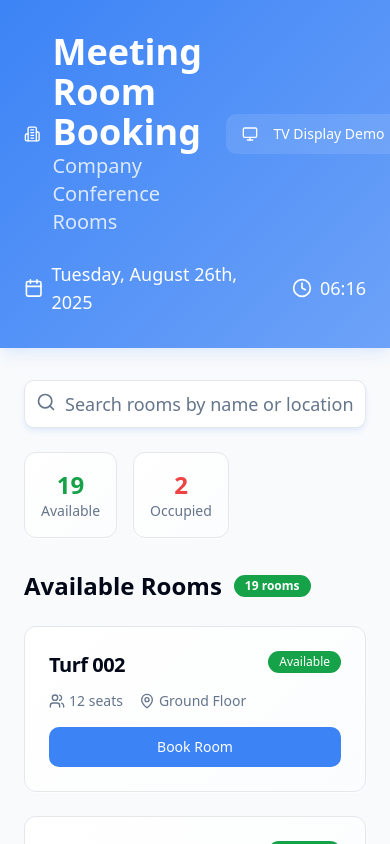
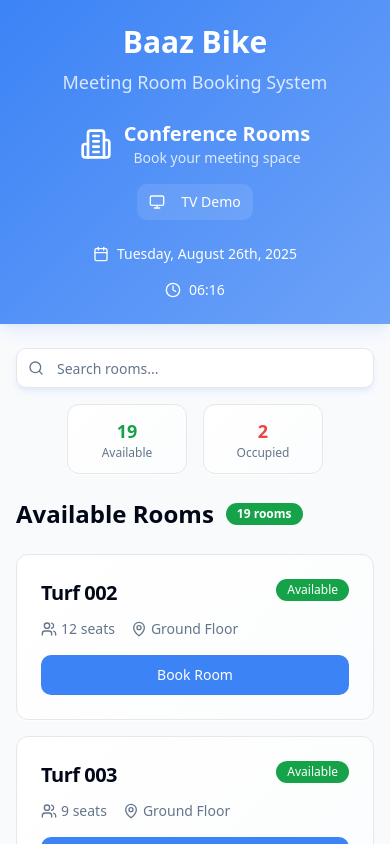
Before and after one commit to Saurab521/meet-buddy-finder, a React (Vite) app: page / in a window 390 px wide. Shown: the top 844 px of the page. Built offline with nearby package versions, Linux system fonts and the light colour scheme.

Commit message:
Update company name and improve mobile view
Add "Baaz Bike" as the company name at the top of the application.
Adjust the layout to ensure the header is displayed correctly on mobile devices.

```diff
--- a/src/pages/Index.tsx
+++ b/src/pages/Index.tsx
@@ -65,64 +65,74 @@ const Index = () => {
     <div className="min-h-screen bg-background">
       {/* Header */}
       <header className="bg-gradient-primary text-white shadow-elevated">
-        <div className="container mx-auto px-6 py-8">
-          <div className="flex items-center justify-between mb-6">
+        <div className="container mx-auto px-4 sm:px-6 py-6 sm:py-8">
+          {/* Company Name */}
+          <div className="text-center mb-6">
+            <h1 className="text-3xl sm:text-4xl md:text-5xl font-bold text-white mb-2">
+              Baaz Bike
+            </h1>
+            <p className="text-lg sm:text-xl text-white/80">Meeting Room Booking System</p>
+          </div>
+
+          <div className="flex flex-col sm:flex-row items-center justify-between gap-4 mb-6">
             <div className="flex items-center gap-3">
-              <Building2 className="h-10 w-10" />
-              <div>
-                <h1 className="text-4xl font-bold">Meeting Room Booking</h1>
-                <p className="text-xl text-white/80">Company Conference Rooms</p>
+              <Building2 className="h-8 w-8 sm:h-10 sm:w-10" />
+              <div className="text-center sm:text-left">
+                <h2 className="text-xl sm:text-2xl font-semibold">Conference Rooms</h2>
+                <p className="text-sm sm:text-base text-white/80">Book your meeting space</p>
               </div>
             </div>
             <Button
               onClick={() => navigate('/tv/room-001')}
               variant="secondary"
-              className="bg-white/10 hover:bg-white/20 border-white/20 text-white"
+              className="bg-white/10 hover:bg-white/20 border-white/20 text-white text-sm sm:text-base"
+              size="sm"
             >
               <Monitor className="h-4 w-4 mr-2" />
-              TV Display Demo
+              <span className="hidden sm:inline">TV Display Demo</span>
+              <span className="sm:hidden">TV Demo</span>
             </Button>
           </div>
 
-          <div className="flex items-center gap-4 text-lg">
+          <div className="flex flex-col sm:flex-row items-center justify-center gap-4 text-sm sm:text-base">
             <div className="flex items-center gap-2">
-              <Calendar className="h-5 w-5" />
-              <span>{format(new Date(), 'EEEE, MMMM do, yyyy')}</span>
+              <Calendar className="h-4 w-4 sm:h-5 sm:w-5" />
+              <span className="text-center">{format(new Date(), 'EEEE, MMMM do, yyyy')}</span>
             </div>
             <div className="flex items-center gap-2">
-              <Clock className="h-5 w-5" />
+              <Clock className="h-4 w-4 sm:h-5 sm:w-5" />
               <span>{format(new Date(), 'HH:mm')}</span>
             </div>
           </div>
         </div>
       </header>
 
-      <main className="container mx-auto px-6 py-8">
+      <main className="container mx-auto px-4 sm:px-6 py-6 sm:py-8">
         {/* Search and Stats */}
-        <div className="flex flex-col md:flex-row gap-6 mb-8">
-          <div className="flex-1">
+        <div className="flex flex-col gap-4 sm:gap-6 mb-6 sm:mb-8">
+          <div className="w-full">
             <div className="relative">
-              <Search className="absolute left-3 top-3 h-5 w-5 text-muted-foreground" />
+              <Search className="absolute left-3 top-3 h-4 w-4 sm:h-5 sm:w-5 text-muted-foreground" />
               <Input
-                placeholder="Search rooms by name or location..."
+                placeholder="Search rooms..."
                 value={searchTerm}
                 onChange={(e) => setSearchTerm(e.target.value)}
-                className="pl-10 bg-card shadow-card h-12 text-lg"
+                className="pl-10 bg-card shadow-card h-10 sm:h-12 text-sm sm:text-base"
               />
             </div>
           </div>
 
-          <div className="flex gap-4">
-            <Card className="bg-gradient-card shadow-card">
-              <CardContent className="p-4 text-center">
-                <div className="text-2xl font-bold text-available">{availableRooms.length}</div>
-                <div className="text-sm text-muted-foreground">Available</div>
+          <div className="flex justify-center gap-4">
+            <Card className="bg-gradient-card shadow-card flex-1 max-w-[120px] sm:max-w-none">
+              <CardContent className="p-3 sm:p-4 text-center">
+                <div className="text-lg sm:text-2xl font-bold text-available">{availableRooms.length}</div>
+                <div className="text-xs sm:text-sm text-muted-foreground">Available</div>
               </CardContent>
             </Card>
-            <Card className="bg-gradient-card shadow-card">
-              <CardContent className="p-4 text-center">
-                <div className="text-2xl font-bold text-occupied">{occupiedRooms.length}</div>
-                <div className="text-sm text-muted-foreground">Occupied</div>
+            <Card className="bg-gradient-card shadow-card flex-1 max-w-[120px] sm:max-w-none">
+              <CardContent className="p-3 sm:p-4 text-center">
+                <div className="text-lg sm:text-2xl font-bold text-occupied">{occupiedRooms.length}</div>
+                <div className="text-xs sm:text-sm text-muted-foreground">Occupied</div>
               </CardContent>
             </Card>
           </div>
@@ -137,7 +147,7 @@ const Index = () => {
                 {availableRooms.length} rooms
               </Badge>
             </div>
-            <div className="grid grid-cols-1 md:grid-cols-2 lg:grid-cols-3 gap-6">
+            <div className="grid grid-cols-1 sm:grid-cols-2 lg:grid-cols-3 xl:grid-cols-4 gap-4 sm:gap-6">
               {availableRooms.map((room) => (
                 <RoomCard
                   key={room.id}
@@ -158,7 +168,7 @@ const Index = () => {
                 {occupiedRooms.length} rooms
               </Badge>
             </div>
-            <div className="grid grid-cols-1 md:grid-cols-2 lg:grid-cols-3 gap-6">
+            <div className="grid grid-cols-1 sm:grid-cols-2 lg:grid-cols-3 xl:grid-cols-4 gap-4 sm:gap-6">
               {occupiedRooms.map((room) => (
                 <RoomCard
                   key={room.id}
```
